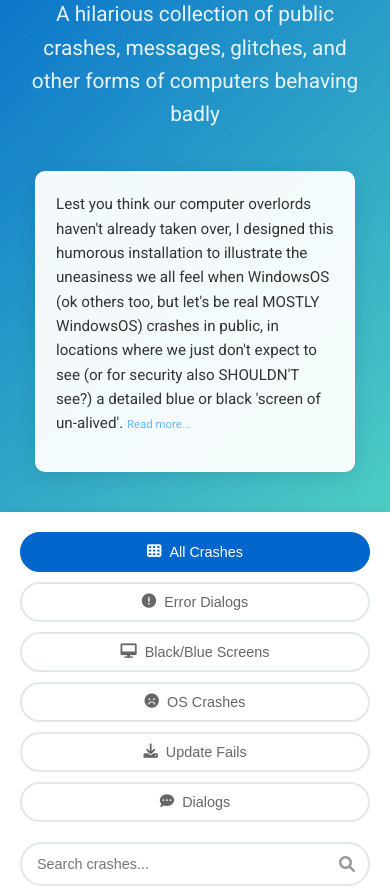
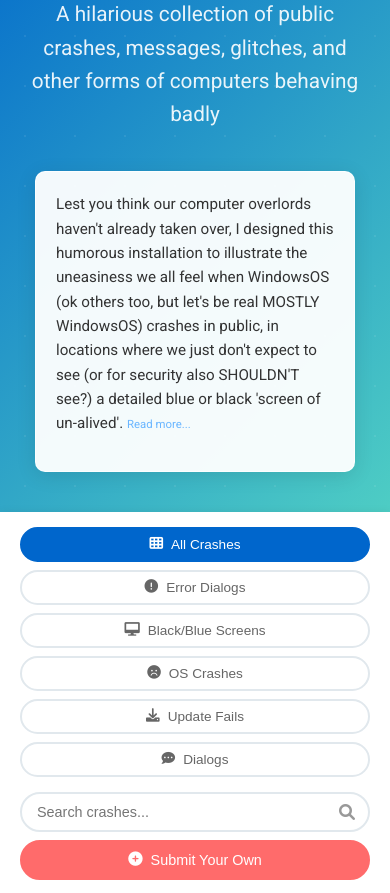
Before and after one commit to bevansound/pdmgallery, a website: page index.html in a window 390 px wide. Shown: the part 164-1057 px from the top of the page. Drawn offline with nearby package versions, Linux system fonts and the light colour scheme.

Commit message:
Optimize mobile navigation: remove sticky behavior and reduce spacing for better content visibility

```diff
--- a/styles.css
+++ b/styles.css
@@ -830,18 +830,30 @@ body {
         font-size: 0.95em;
     }
 
+    .filter-nav {
+        position: relative; /* Remove sticky behavior on mobile */
+        padding: 15px 0; /* Reduce padding on mobile */
+    }
+
     .filter-nav .container {
         flex-direction: column;
         align-items: stretch;
+        gap: 15px; /* Reduce gap */
     }
 
     .filter-buttons {
         justify-content: center;
+        gap: 8px; /* Reduce gap between buttons */
+    }
+
+    .filter-btn {
+        padding: 8px 16px; /* Smaller buttons on mobile */
+        font-size: 0.85em;
     }
 
     .search-container {
         flex-direction: column;
-        gap: 10px;
+        gap: 8px; /* Reduce gap */
     }
 
     .search-input-wrapper {
@@ -850,11 +862,15 @@ body {
 
     .search-input {
         width: 100%;
+        padding: 10px 40px 10px 15px; /* Reduce padding */
+        font-size: 0.9em;
     }
 
     .submit-btn {
         width: 100%;
         justify-content: center;
+        padding: 10px 16px; /* Reduce padding */
+        font-size: 0.9em;
     }
 
     .gallery-grid {
```
